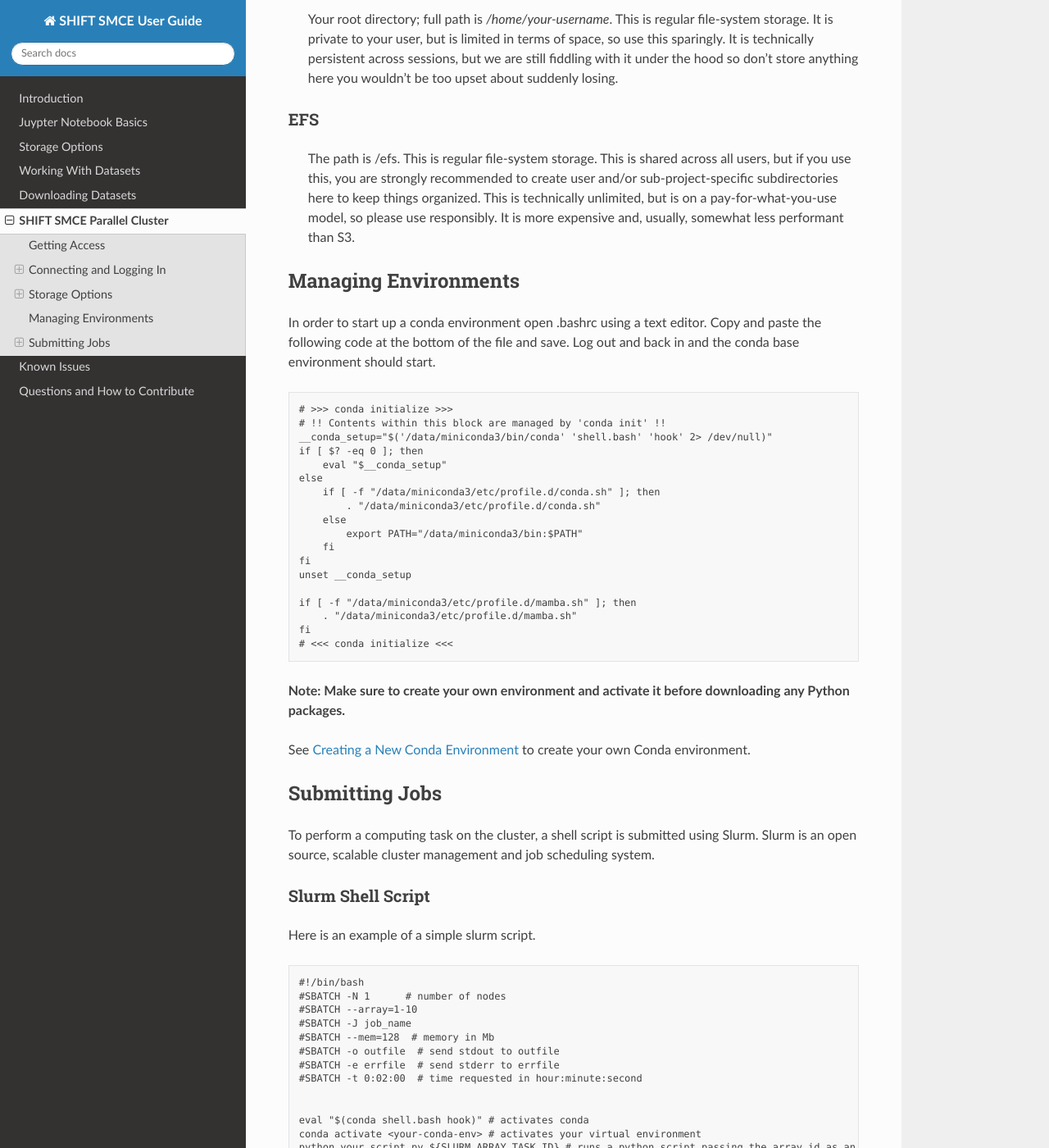
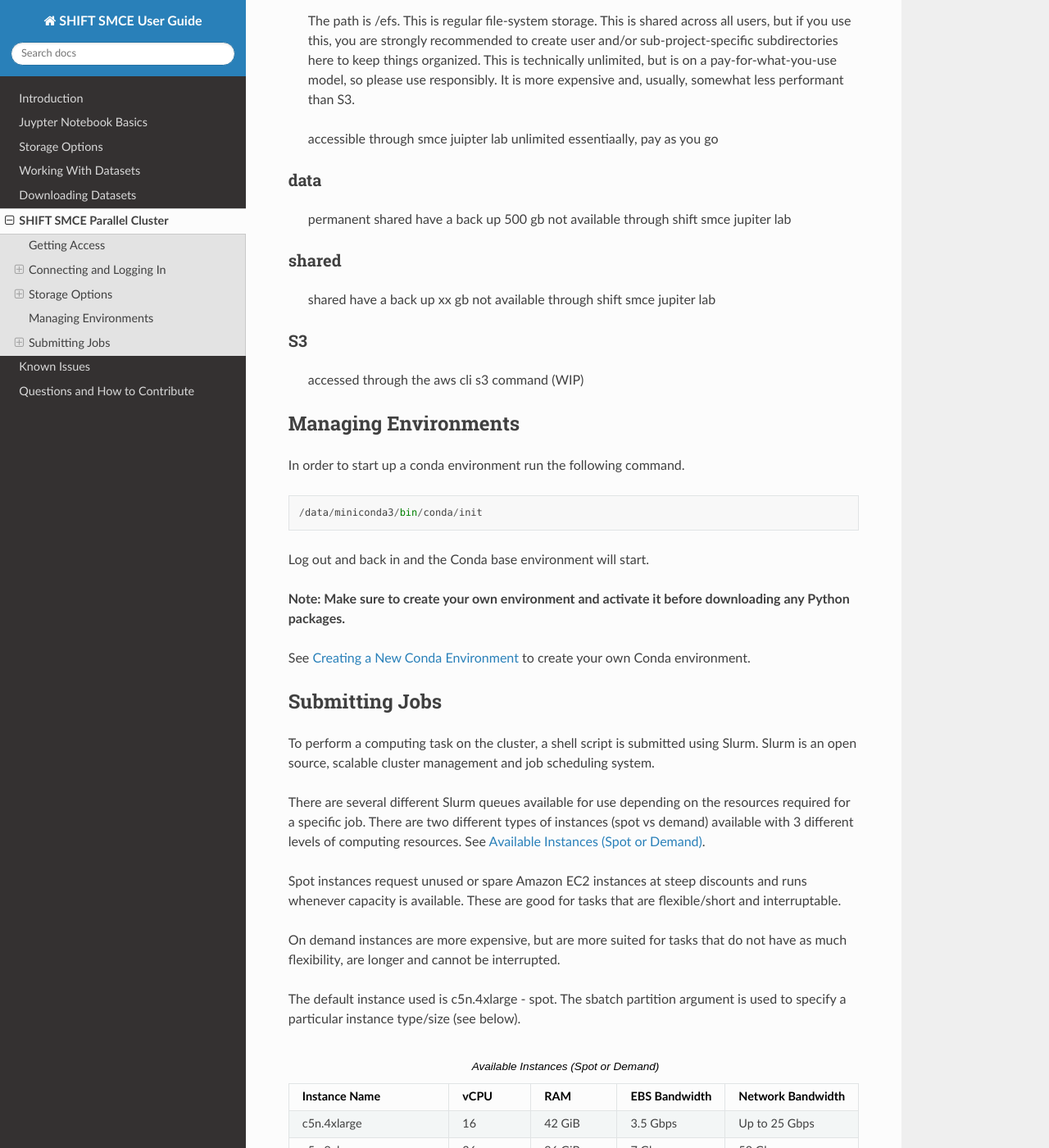
Before and after one commit to EvanDLang/SHIFT-SMCE-User-Guide, a Sphinx documentation site: the page built from docs/source/pages/shift_smce_parallel_cluster.rst, in a window 1280 px wide and 1400 px high, scrolled down 4127 px. Shown: the whole window at 82% size. Built offline with Sphinx 7.4.7 and the Read the Docs theme 2.0.0, drawn with Linux system fonts in a browser that asks for light colours; some of the changed text lies outside the part shown.

Commit message:
Continued work on updating the cluster documentation. cluster storage options is still a WIP.

```diff
--- a/docs/source/pages/shift_smce_parallel_cluster.rst
+++ b/docs/source/pages/shift_smce_parallel_cluster.rst
@@ -7,44 +7,43 @@
 In order to get access a request must be submitted to the SMCE admin team after
 creating an ssh key pair, reviewing the SMCE training materials, and signing the user agreement
 
-1. Read through the following training documents.
+..
+    #. Read through the following training documents.
 
-    * :download:`2022 SMCE_Elevated Privileges Security Training <../pdfs/2022_SMCE_Elevated_Privileges_Security_Training.pdf>`
+        * :download:`2022 SMCE_Elevated Privileges Security Training <../pdfs/2022_SMCE_Elevated_Privileges_Security_Training.pdf>`
 
-    * :download:`2022 SMCE General Security Training <../pdfs/2022_SMCE_General_Security_Training.pdf>`
+        * :download:`2022 SMCE General Security Training <../pdfs/2022_SMCE_General_Security_Training.pdf>`
 
-2. Sign the SMCE User Agreement.
+    #. Sign the SMCE User Agreement.
 
-    * :download:`2022 SMCE User Agreement <../pdfs/2022_SMCE_User_Agreement.pdf>`
+        * :download:`2022 SMCE User Agreement <../pdfs/2022_SMCE_User_Agreement.pdf>`
+..
 
-
-
-3. Open a terminal and create a ssh key pair (public and private) with:
+1. Open a terminal and create a ssh key pair (public and private) with:
 
 ::
 
     ssh-keygen
 
-4. Email smce-admin@lists.nasa.gov, and attach the public key **NOT PRIVATE**
-(your public key should have a .pub extension and your private key should be a text file)
-and your signed user agreement.
 
-5. An administrator will contact you when you have been grated access to the system.
+2. Email smce-admin@lists.nasa.gov, and attach the public key **NOT PRIVATE** (your public key should have a .pub extension and your private key should be a text file).
+
+3. An administrator will contact you when you have been grated access to the system.
 
 Connecting and Logging In
 =========================
 
 
-Command Line Access
--------------------
+Command Line Access (Mac, Linux and Windows)
+--------------------------------------------
 To access the cluster from the command line open up a fresh terminal and use the following command.
 
 ::
 
     ssh -i <path-to-private-key> <user-name>@35.161.53.237
 
-Putty and WinSCP (Recommended)
-------------------------------
+Putty and WinSCP (Windows only)
+-------------------------------
 
 Putty
 ^^^^^
@@ -134,6 +133,10 @@
     It is technically persistent across sessions, but we are still fiddling with it under the hood so don’t
     store anything here you wouldn’t be too upset about suddenly losing.
 
+    permanent
+    have a back up 75 gb
+    not available through shift smce jupiter lab
+
 EFS
 ---
 
@@ -143,35 +146,39 @@
     This is technically unlimited, but is on a pay-for-what-you-use model, so please use responsibly.
     It is more expensive and, usually, somewhat less performant than S3.
 
+    accessible through smce juipter lab
+    unlimited essentiaally, pay as you go
+
+data
+----
+    permanent
+    shared
+    have a back up 500 gb
+    not available through shift smce jupiter lab
+
+shared
+------
+
+    shared
+    have a back up xx gb
+    not available through shift smce jupiter lab
+
+S3
+--
+
+    accessed through the aws cli s3 command (WIP)
 
 Managing Environments
 =====================
 
-In order to start up a conda environment open .bashrc using a text editor. Copy and paste
-the following code at the bottom of the file and save. Log out and back in and the conda
-base environment should start.
+In order to start up a conda environment run the following command.
 
 ::
 
-    # >>> conda initialize >>>
-    # !! Contents within this block are managed by 'conda init' !!
-    __conda_setup="$('/data/miniconda3/bin/conda' 'shell.bash' 'hook' 2> /dev/null)"
-    if [ $? -eq 0 ]; then
-        eval "$__conda_setup"
-    else
-        if [ -f "/data/miniconda3/etc/profile.d/conda.sh" ]; then
-            . "/data/miniconda3/etc/profile.d/conda.sh"
-        else
-            export PATH="/data/miniconda3/bin:$PATH"
-        fi
-    fi
-    unset __conda_setup
+    /data/miniconda3/bin/conda/init
 
-    if [ -f "/data/miniconda3/etc/profile.d/mamba.sh" ]; then
-        . "/data/miniconda3/etc/profile.d/mamba.sh"
-    fi
-    # <<< conda initialize <<<
 
+Log out and back in and the Conda base environment will start.
 
 **Note: Make sure to create your own environment and activate it before
 downloading any Python packages.**
@@ -185,26 +192,116 @@
 Slurm is an open source, scalable cluster management and job scheduling
 system.
 
+There are several different Slurm queues available for use depending on the resources required for a specific job.
+There are two different types of instances (spot vs demand) available with 3 different levels of computing resources.
+See :ref:`resource_table`.
+
+Spot instances request unused or spare Amazon EC2 instances at steep discounts and runs whenever capacity is available.
+These are good for tasks that are flexible/short and interruptable.
+
+On demand instances are more expensive, but are more suited for tasks that do not have as much flexibility, are longer and cannot be interrupted.
+
+The default instance used is c5n.4xlarge - spot. The sbatch partition argument is used to specify a particular instance type/size (see below).
+
+.. _resource_table:
+
+.. list-table:: Available Instances (Spot or Demand)
+   :widths: 30 15 15 15 15
+   :header-rows: 1
+
+   * - Instance Name
+     - vCPU
+     - RAM
+     - EBS Bandwidth
+     - Network Bandwidth
+   * - c5n.4xlarge
+     - 16
+     - 42 GiB
+     - 3.5 Gbps
+     - Up to 25 Gbps
+   * - c5n.9xlarge
+     - 36
+     - 96 GiB
+     - 7 Gbps
+     - 50 Gbps
+   * - c5n.18xlarge
+     - 72
+     - 192 GiB
+     - 14 Gbps
+     - 100 Gbps
+
+
+
+
+
 Slurm Shell Script
 ------------------
 
-Here is an example of a simple slurm script.
+The easiest way to submit a job to the Slurm queue is to use a shell script. Below
+is an example of a simple script. See :ref:`arg_table` for more details about each argument.
 
 ::
 
     #!/bin/bash
-    #SBATCH -N 1      # number of nodes
+    #SBATCH --nodes 1      # number of nodes
+    #SBATCH --partition c5n.9xlarge-spot # partition
     #SBATCH --array=1-10
-    #SBATCH -J job_name
-    #SBATCH --mem=128  # memory in Mb
-    #SBATCH -o outfile  # send stdout to outfile
-    #SBATCH -e errfile  # send stderr to errfile
-    #SBATCH -t 0:02:00  # time requested in hour:minute:second
+    #SBATCH --job-name job_name
+    #SBATCH --mem=512  # memory in Mb per node
+    #SBATCH --output outfile  # send stdout to outfile
+    #SBATCH --error errfile  # send stderr to errfile
+    #SBATCH --time 0:02:00  # time requested in hour:minute:second
 
 
-    eval "$(conda shell.bash hook)" # activates conda
+    eval "$(conda shell.bash hook)" # activates conda base environment
     conda activate <your-conda-env> # activates your virtual environment
     python your_script.py ${SLURM_ARRAY_TASK_ID} # runs a python script passing the array id as an argument
+
+.. _arg_table:
+
+.. list-table:: Common SBATCH Arguments
+   :widths: 30 70
+   :header-rows: 1
+
+   * - Argument
+     - Description
+   * - \--job-name (-J)
+     - Specify a name for the job allocation.
+   * - \--output (-o)
+     - | Instruct Slurm to connect the batch script's standard output directly
+       | to the file name specified in the "filename pattern".
+   * - \--error (-e)
+     - | Instruct Slurm to connect the batch script's standard error directly
+       | to the file name specified in the "filename pattern".
+   * - \--nodes (-N)
+     - Request that a minimum of minnodes nodes be allocated to this job.
+   * - \--partition (-P)
+     - | Request a specific partition for the resource allocation. If not
+       | specified, the default behavior is to allow the slurm controller to
+       | select the default partition as designated by the system administrator.
+   * - \--ntasks
+     - | sbatch does not launch tasks, it requests an allocation of resources
+       | and submits a batch script. This option advises the Slurm controller
+       | that job steps run within the allocation will launch a maximum of number
+       | tasks and to provide for sufficient resources.
+   * - \--cpus-per-task
+     - | Advise the Slurm controller that ensuing job steps will require ncpus number
+       | of processors per task. Without this option, the controller will just try to
+       | allocate one processor per task.
+   * - \--mem-per-cpu
+     - | Minimum memory required per usable allocated CPU. Default units are
+       | megabytes.
+   * - \--time
+     - Set a limit on the total run time of the job allocation.
+   * - \--mail-user
+     - | User to receive email notification of state changes as defined by --mail-type.
+       | The default value is the submitting user.
+   * - \--mail-type
+     - | Notify user by email when certain event types occur. Valid type values are NONE,
+       | BEGIN, END, FAIL, REQUEUE, ALL. See documentation for a complete list.
+   * - \--get-user-env
+     - | This option will tell sbatch to retrieve the login environment variables for the user
+       | specified in the --uid option.
 
 
 Once you have your shell script you can submit a job to the cluster.
@@ -225,6 +322,6 @@
 
 
 
-For additional information on slurm checkout the `documentation`_!
+For additional information on Slurm checkout the `documentation`_!
 
     .. _documentation: https://slurm.schedmd.com/
```
